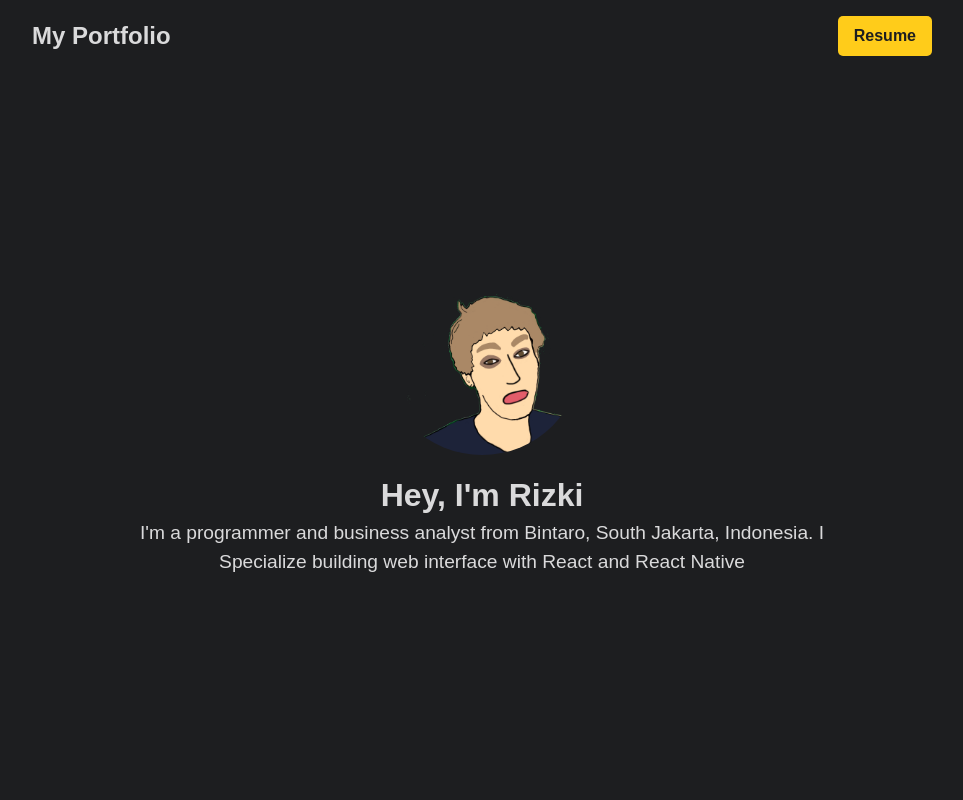
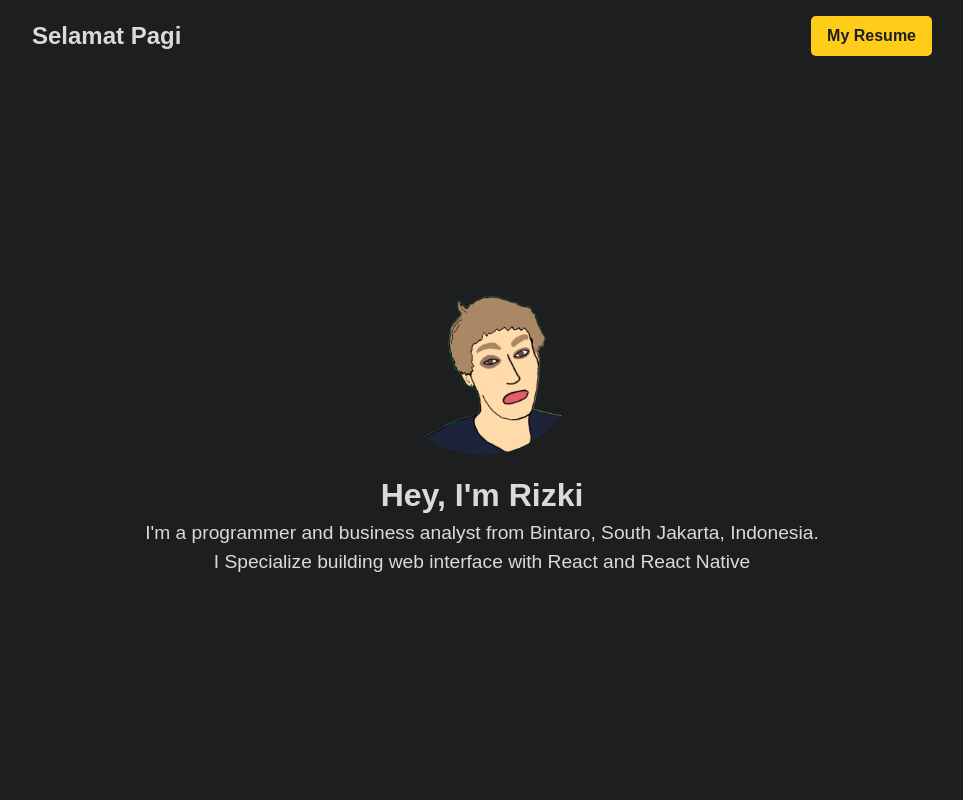
Before and after one commit to anandarex/my-portfolio, a Next.js app: page / in a window 1280 px wide. Shown: the top 800 px of the page, without its empty margins (158-1121 px from the left). Built offline with nearby package versions, Linux system fonts and the light colour scheme.

Commit message:
update_portofolio_new

```diff
--- a/Components/Hero.jsx
+++ b/Components/Hero.jsx
@@ -1,14 +1,38 @@
 import Image from "next/image";
+import React from "react";
+import { ReactDOM } from "react-dom";
+
+
+function FadeinSection(props) {
+    const [isVisible, setVisible] = React.useState(false);
+    const domRef = React.useRef();
+    React.useEffect(() => {
+        const observer = new IntersectionObserver(entries => {
+            entries.forEach(entry => setVisible(entry.isIntersecting));
+        });
+        observer.observe(domRef.current);
+    }, []);
+    return (
+        <div
+        className={`fade-in-section ${isVisible ? 'is-visible' : ''}`}
+        ref={domRef}
+        >
+            {props.children}
+        </div>
+    );
+}
 
 const Hero = () => {
 
     return(
+
+        <FadeinSection>
         <div className="hero-container">
             <Image src='/static/images/profile.png' className="profile-img" width={300} height={300} alt="Rizki Personal headshot"/>
             <div className="hero-text">
                 <h1>Hey, I'm Rizki</h1>
                 <p>
-                    I'm a programmer and business analyst from Bintaro, South Jakarta, Indonesia. I Specialize building web interface with React and React Native
+                    I'm a programmer and business analyst from Bintaro, South Jakarta, Indonesia.<br/> I Specialize building web interface with React and React Native
                 </p>
                 <div className="social-icons">
                     <a
@@ -39,7 +63,8 @@ const Hero = () => {
             </div>
 
         </div>
-    )
+        </FadeinSection>
+    );
 }
 
 export default Hero;
--- a/Components/contact.js
+++ b/Components/contact.js
@@ -2,7 +2,7 @@ const Contact = () => {
     return (
         <div className="contact-container">
             <h2>Get in touch</h2>
-            <p>If you want us to work together, please don't hesitate to call us</p>
+            <p>If you want to work together, please don't hesitate to call</p>
             <a href="mailto:rizkianandar@gmail.com" className="cta-btn">Say Hello</a>
         </div>
     )
--- /dev/null
+++ b/Components/greetings.jsx
@@ -0,0 +1,20 @@
+import React from "react";
+
+const Greetings = () => {
+
+
+    let myDate = new Date();
+    let hours = myDate.getHours();
+    let greet;
+
+    if(hours < 12)
+        greet = "Pagi";
+    else if (hours >=12 && hours <= 17)
+        greet = "Siang";
+    else if (hours >=17 && hours <=24)
+        greet = "Malam";
+
+        return <span>Selamat {greet}</span>
+}
+
+export default Greetings
--- a/Components/navbar.jsx
+++ b/Components/navbar.jsx
@@ -1,14 +1,20 @@
 import Link from "next/link";
+import Greetings from "./greetings";
+
+
+const downloadFile = () => {
+  window.location.href = "https://drive.google.com/file/d/1n-zdPlSurdx24RNs4egc0C5iOCw1B_n1/view?usp=drive_link"
+}
 
 const Navbar = () => {
   return (
     <div className="nav-container">
       <div className="logo">
         <Link href="/">
-          My Portfolio
+          <Greetings/>
         </Link>
       </div>
-      <a href="" className="cta-btn">Resume</a>
+      <a onClick={downloadFile} className="cta-btn">My Resume</a>
     </div>
   )
 }
--- a/Components/projects.jsx
+++ b/Components/projects.jsx
@@ -10,7 +10,7 @@ const Projects = () => {
                             <div className="project-header">
                                 <i className="fa-regular fa-holder-open folder-icon"></i>
                                 <div className="small-icons">
-                                    <a href={project.gitHubLink}><i className="fa-brands fa-github"></i></a>
+                                    <a href={project.gitHubLink} target="_blank"><i className="fa-brands fa-github"></i></a>
                                 </div>
                             </div>
                             <h3>{project.title}</h3>
--- a/src/styles/global.css
+++ b/src/styles/global.css
@@ -360,6 +360,12 @@ hr {
   color: #b3b3b3;
 }
 
+.projects-grid :hover {
+  background-color: gray;
+  transition: all 0.5s ease-in-out;
+  box-shadow: 0 0 10px gray(0, 0, 0, 40);
+}
+
 /* contact */
 .contact-container {
   padding: 2rem 0 4rem;
```
Also changed, not shown: Components/resume.jsx (deleted, +0 -8 lines), 1 other file (tests, documents, lock files or other folders).
